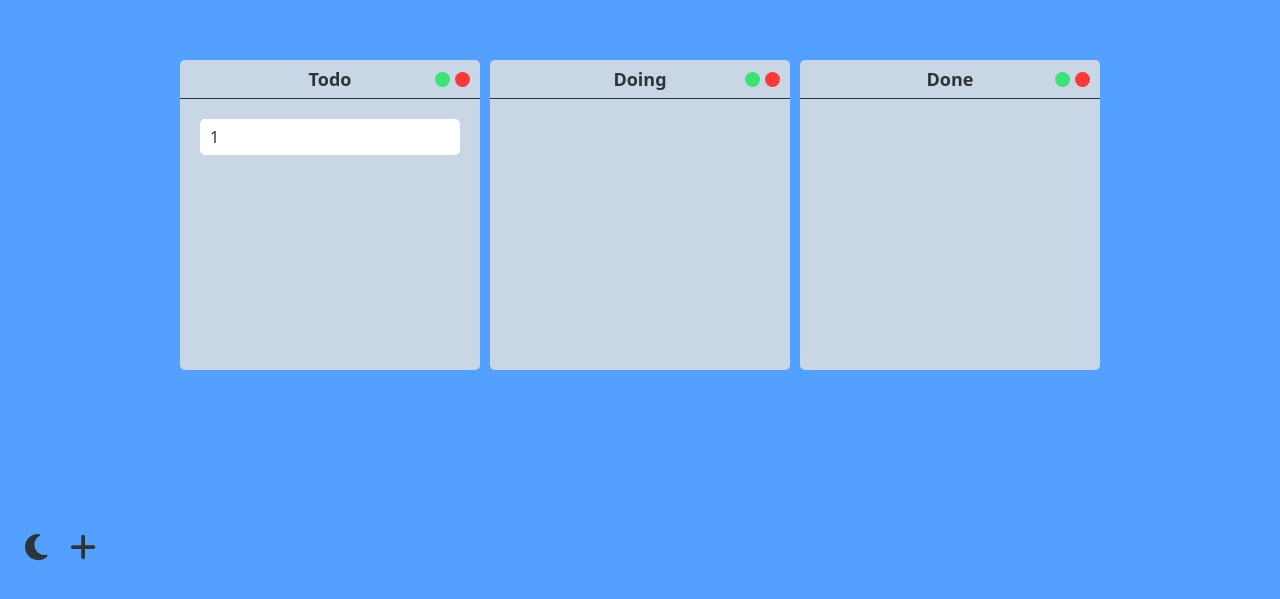
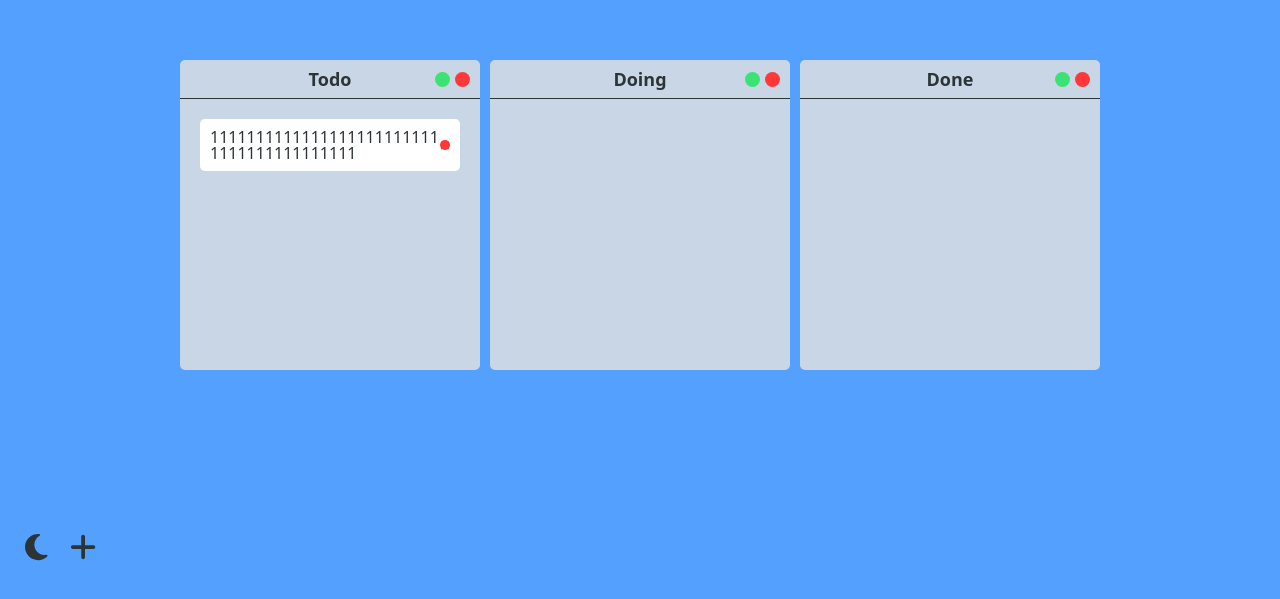
Before and after one commit to jh0152park/ReactJS_Trello, a React (Create React App) app in the folder trello/: page / in a window 1280 px wide. Shown: the part 219-818 px from the top of the page. Built offline with nearby package versions, Linux system fonts and the light colour scheme.

Commit message:
added word-break

```diff
--- a/trello/src/atoms.tsx
+++ b/trello/src/atoms.tsx
@@ -31,7 +31,7 @@ interface IActionItemState {
 export const actionItemState = atom<IActionItemState>({
     key: "todo",
     default: {
-        Todo: [{ id: 1, text: "1" }],
+        Todo: [{ id: 1, text: "11111111111111111111111111111111111111111" }],
         Doing: [],
         Done: [],
     },
--- a/trello/src/components/Card.tsx
+++ b/trello/src/components/Card.tsx
@@ -1,3 +1,5 @@
+import { faXmark } from "@fortawesome/free-solid-svg-icons";
+import { FontAwesomeIcon } from "@fortawesome/react-fontawesome";
 import React from "react";
 import { Draggable } from "react-beautiful-dnd";
 import { styled } from "styled-components";
@@ -10,6 +12,33 @@ const Card = styled.div<{ isDragging: boolean }>`
         props.isDragging ? "#afccee" : props.theme.cardColor};
     box-shadow: ${(props) =>
         props.isDragging ? "0px 2px 10px rgba(0,0,0,0.5)" : "none"};
+    word-break: break-all;
+
+    display: flex;
+    align-items: center;
+    justify-content: space-between;
+`;
+
+const Close = styled.div`
+    width: 10px;
+    height: 10px;
+    color: #ff3838;
+    background-color: #ff3838;
+    /* position: absolute;
+    right: 10px;
+    top: 10px; */
+    border-radius: 50%;
+
+    font-size: 13px;
+    display: flex;
+    justify-content: center;
+    align-items: center;
+
+    &:hover {
+        cursor: pointer;
+        color: ${(props) => props.theme.fontColor};
+        transition: color 0.2s ease-in-out;
+    }
 `;
 
 interface IDragabbleCardProps {
@@ -29,6 +58,9 @@ export function DraggableCard({ todo, index, todoId }: IDragabbleCardProps) {
                     {...magic.dragHandleProps}
                 >
                     {todo}
+                    <Close>
+                        <FontAwesomeIcon icon={faXmark} />
+                    </Close>
                 </Card>
             )}
         </Draggable>
```
